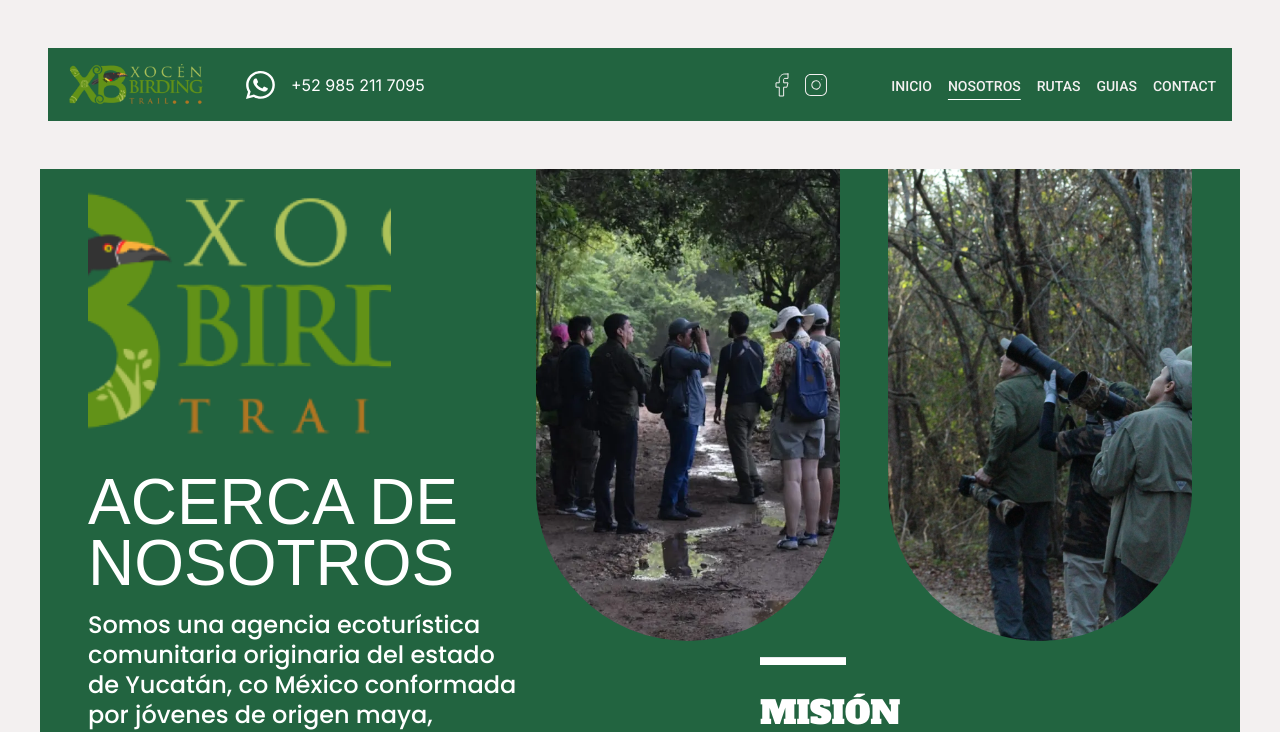
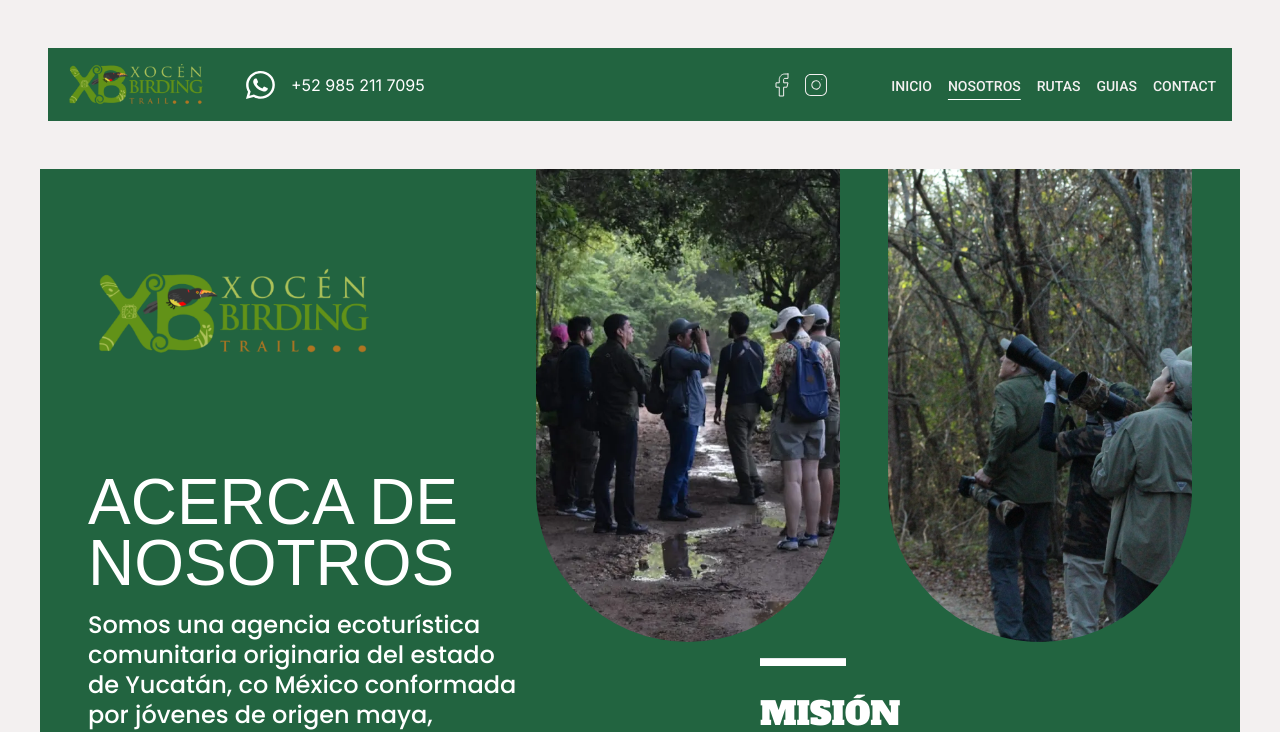
Before and after one commit to figuitiko/xocen-next, a Next.js app: page /about in a window 1280 px wide. Shown: the top 732 px of the page. Built offline with nearby package versions, Linux system fonts and the light colour scheme; a web font is replaced by a local one.

Commit message:
chore: Optimize image loading in about page

```diff
--- a/src/app/about/page.tsx
+++ b/src/app/about/page.tsx
@@ -7,12 +7,13 @@
   return (
     <section className="grid grid-cols-1 md:grid-cols-5 md:grid-rows-[1fr_1fr_1fr_1fr_auto]  max-w-[1200px] w-full mx-auto bg-main-200 py-0  px-4 md:px-12 gap-4">
       <div className=" col-start-1 md:col-start-1 col-end-6 md:col-end-3 row-start-1 row-end-3 flex flex-col items-center md:items-start gap-4">
-        <picture className="hidden md:flex h-[287px] w-[303px] pt-8 relative">
+        <picture className="hidden md:flex h-[287px] w-[303px] relative">
           <Image
             src="/images/logo-routes.png"
             alt="Routes"
             fill
-            className="object-cover"
+            sizes="(max-width: 768px) 100vw, (max-width: 1200px) 50vw, 33vw"
+            className="object-contain size-full"
           />
         </picture>
         <Text
@@ -29,13 +30,13 @@
         >
           NOSOTROS
         </Text>
-        <picture className="flex md:hidden max-w-[303px]  md:max-w-auto  md:h-auto overflow-hidden   rounded-b-full">
+        <picture className="flex md:hidden overflow-hidden rounded-b-full   w-[358px] h-[473px] max-h-[473px] relative">
           <Image
             src="/images/last-section-bg.webp"
             alt="About us"
-            width={600}
-            height={580}
-            className="object-contain size-full md:size-full"
+            fill
+            sizes="(max-width: 768px) 100vw, (max-width: 1200px) 50vw, 33vw"
+            className="object-cover size-full"
           />
         </picture>
 
@@ -72,21 +73,21 @@
             className="object-cover size-full"
           />
         </picture>
-        <picture className="hidden md:flex overflow-hidden rounded-b-full">
+        <picture className="hidden md:flex overflow-hidden rounded-b-full   w-[358px] h-[473px] max-h-[473px] relative">
           <Image
             src="/images/last-section-bg.webp"
             alt="About us"
-            width={358}
-            height={473}
+            fill
+            sizes="(max-width: 768px) 100vw, (max-width: 1200px) 50vw, 33vw"
             className="object-cover size-full"
           />
         </picture>
-        <picture className="hidden md:flex overflow-hidden rounded-b-full">
+        <picture className="hidden md:flex overflow-hidden rounded-b-full w-[358px] h-[473px] max-h-[473px] relative">
           <Image
             src="/images/about-guides.webp"
             alt="About us"
-            width={358}
-            height={473}
+            fill
+            sizes="(max-width: 768px) 100vw, (max-width: 1200px) 50vw, 33vw"
             className="object-cover size-full"
           />
         </picture>
@@ -101,13 +102,14 @@
             className="object-cover size-full"
           />
         </picture>
-        <div className="flex gap-8">
+        <div className="flex md:hidden gap-8 justify-center w-full">
           <picture className="flex md:hidden overflow-hidden  relative rounded-full w-[184px] h-[316px]">
             <Image
               src="/images/xocen-happy.webp"
               alt="About us"
               fill
-              className=" object-cover"
+              sizes="(max-width: 768px) 100vw, (max-width: 1200px) 50vw, 33vw"
+              className=" object-cover size-full"
             />
           </picture>
           <picture className="flex md:hidden overflow-hidden rounded-full relative w-[184px] h-[316px]">
@@ -115,7 +117,8 @@
               src="/images/young-team.webp"
               alt="About us"
               fill
-              className=" object-cover"
+              sizes="(max-width: 768px) 100vw, (max-width: 1200px) 50vw, 33vw"
+              className=" object-cover size-full"
             />
           </picture>
         </div>
@@ -214,13 +217,13 @@
         </div>
       </div>
       <div className="col-start-1 col-end-6 row-start-6 md:row-start-5 row-end-7 md:row-end-6 flex gap-4 auto-rows-auto items-center md:items-start">
-        <div className="md:hidden relative w-full flex justify-center">
-          <picture className="relative size-full h-[473px] overflow-hidden rounded-b-full">
+        <div className="flex md:hidden w-full justify-center">
+          <picture className="flex overflow-hidden rounded-b-full   w-[358px] h-[473px] max-h-[473px] relative">
             <Image
               src="/images/about-guides.webp"
               alt="logo"
-              width={400}
-              height={600}
+              fill
+              sizes="(max-width: 768px) 100vw, (max-width: 1200px) 50vw, 33vw"
               className="size-full object-cover"
             />
           </picture>
```
